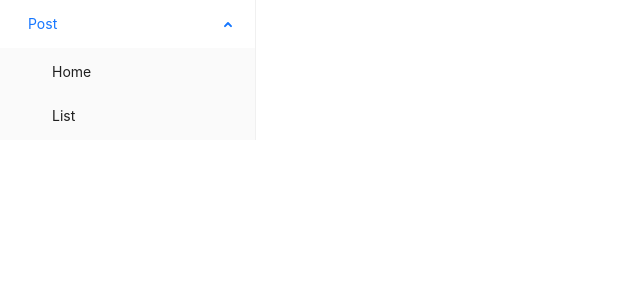
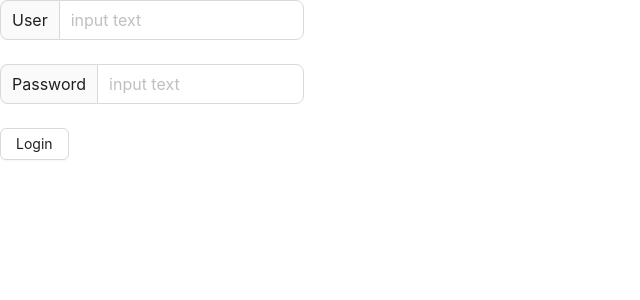
Before and after one commit to locteam22041994/chuongTrinh, a React (Create React App) app: page /login in a window 1280 px wide. Before the commit this address had no page. Shown: the top 300 px of the page, without its empty margins (0-640 px from the left). Built offline with nearby package versions, Linux system fonts and the light colour scheme.

Commit message:
mới nhất login

```diff
--- a/src/App.js
+++ b/src/App.js
@@ -1,12 +1,19 @@
 import React, { StrictMode, useState } from "react";
+import { NavLink, Route, Routes } from "react-router-dom";
 import "./App.css";
 import Post from "./component/Post";
 import MenuAntd from "./component/MenuAntd";
+import Login from "./component/Login";
 function App() {
   return (
     <>
       <div className="flex gap-5">
-        <MenuAntd />
+        <Routes>
+          <Route path="/" element={<MenuAntd />} />
+          <Route path="/post/list" element={<Post />} />
+          <Route path="/login" element={<Login />} />
+        </Routes>
+        {/* <Post /> */}
       </div>
     </>
   );
--- a/src/component/MenuAntd.js
+++ b/src/component/MenuAntd.js
@@ -41,11 +41,6 @@ function MenuAntd() {
         mode="inline"
         items={MenuItem}
       />
-
-      <Routes>
-        <Route path="/" element />
-        <Route path="/post/list" element={<Post />} />
-      </Routes>
     </>
   );
 }
--- a/src/component/Post.js
+++ b/src/component/Post.js
@@ -3,6 +3,7 @@ import { NavLink, Route, Routes } from "react-router-dom";
 import { useEffect, useState } from "react";
 import Detailpost from "./Detailpost";
 import Login from "./Login";
+import MenuAntd from "./MenuAntd";
 function Post() {
   const [Post, setPost] = useState([]);
   const [Filter, setFilter] = useState({ limit: 10, skip: 0 });
@@ -43,16 +44,6 @@ function Post() {
   const clickThem = (mode) => {
     setMode(mode);
     setIsOpenModal(true);
-  };
-  const clickLogin = (mode) => {
-    setMode(mode);
-    return (
-      <>
-        <Routes>
-          <Route path="/login" element={<Login />} />
-        </Routes>
-      </>
-    );
   };
 
   const handleSave = (data) => {
@@ -107,6 +98,10 @@ function Post() {
   };
   const Hientotal = () => <div>{Total}</div>;
   return (
+    <>
+      <Routes>
+        <Route path="/" element={<MenuAntd />} />
+      </Routes>
       <div className="block">
         <Form onFinish={onFinish_form}>
           <Flex gap="5px">
@@ -130,9 +125,9 @@ function Post() {
           }}
         >
           <Button onClick={() => clickThem("add")}>Thêm</Button>
-        <Button onClick={() => clickLogin("login")}>
-          <NavLink to="/login">Login</NavLink>
-        </Button>
+          <NavLink to="/login">
+            <Button>Login</Button>
+          </NavLink>
         </Flex>
         <Table dataSource={Post} columns={columns} />
         <Pagination
@@ -161,6 +156,7 @@ function Post() {
           />
         </Modal>
       </div>
+    </>
   );
 }
 export default Post;
```
Lines whose indentation alone changed are shown as unchanged.
